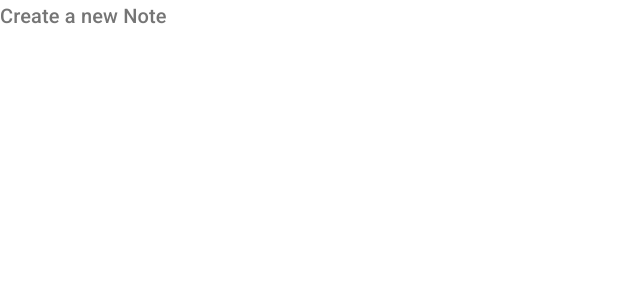
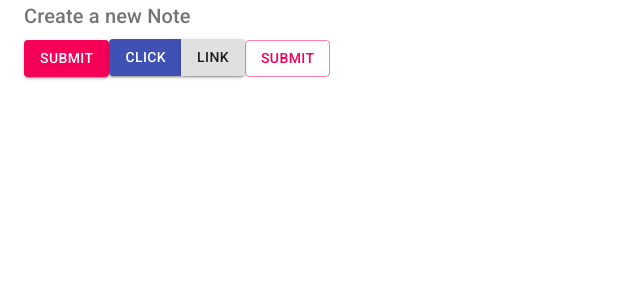
Before and after one commit to Dina2703/MUI002, a React (Create React App) app: page /create in a window 1280 px wide. Shown: the top 300 px of the page, without its empty margins (0-640 px from the left). Built offline with nearby package versions, Linux system fonts and the light colour scheme.

Commit message:
Buttons MUI

```diff
--- a/src/pages/Create.js
+++ b/src/pages/Create.js
@@ -1,9 +1,9 @@
 import React from "react";
-import { Typography } from "@material-ui/core";
+import { Typography, Button, ButtonGroup, Container } from "@material-ui/core";
 
 export default function Create() {
   return (
-    <div>
+    <Container>
       <Typography
         variant="h6"
         component="h2"
@@ -12,6 +12,29 @@ export default function Create() {
       >
         Create a new Note
       </Typography>
-    </div>
+      <Button
+        type="submit"
+        color="secondary"
+        variant="contained"
+        onClick={() => console.log("clicked")}
+      >
+        Submit
+      </Button>
+      <ButtonGroup>
+        <Button
+          variant="contained"
+          color="primary"
+          onClick={() => alert("Hello")}
+        >
+          Click
+        </Button>
+        <Button variant="contained" href="https://google.com">
+          Link
+        </Button>
+      </ButtonGroup>
+      <Button type="submit" color="secondary" variant="outlined">
+        Submit
+      </Button>
+    </Container>
   );
 }
```
Also changed, not shown: note.txt.
